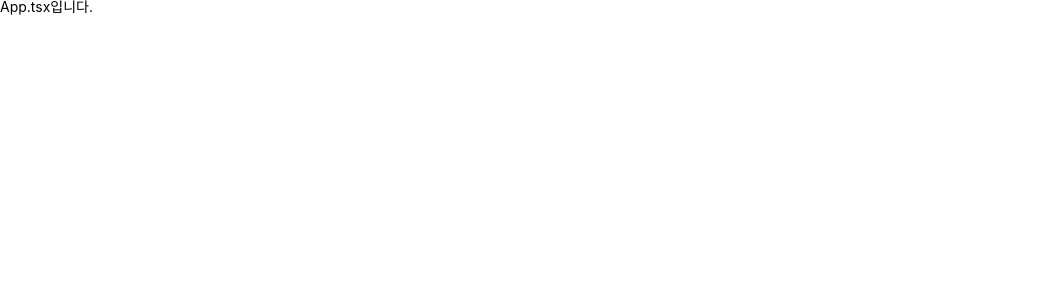
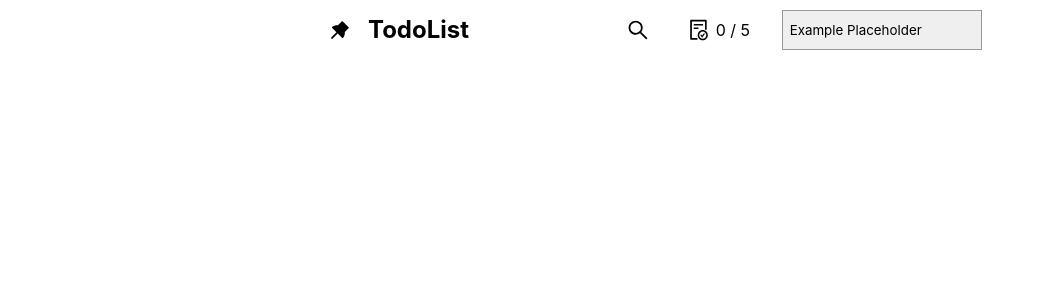
Before and after one commit to TEAM-8ight/8ight-team2, a React (Create React App) app: page / in a window 1280 px wide. Shown: the top 300 px of the page, without its empty margins (0-1044 px from the left). Built offline with nearby package versions, Linux system fonts and the light colour scheme.

Commit message:
Feat: #3 Add Header

```diff
--- a/package.json
+++ b/package.json
@@ -9,6 +9,7 @@
     "@types/styled-components": "^5.1.12",
     "react": "17.0.2",
     "react-dom": "17.0.2",
+    "react-icons": "^4.2.0",
     "react-scripts": "^3.4.4",
     "styled-components": "5.3.0",
     "styled-reset": "^4.3.4"
--- a/src/App.tsx
+++ b/src/App.tsx
@@ -1,7 +1,12 @@
+import MainPage from 'pages/MainPage';
 import React from 'react';
 
 const App = () => {
-  return <div>App.tsx입니다.</div>;
+  return (
+    <div>
+      <MainPage />
+    </div>
+  );
 };
 
 export default App;
--- /dev/null
+++ b/src/components/Header.tsx
@@ -0,0 +1,122 @@
+import React from 'react';
+import styled from 'styled-components';
+import {
+  AiOutlineSearch,
+  AiFillPushpin,
+  AiOutlineFileDone,
+} from 'react-icons/ai';
+
+const Header = () => {
+  return (
+    <Nav>
+      <NavContainer>
+        <NavLogo>
+          <AiFillPushpin />
+          TodoList
+        </NavLogo>
+        <NavMenu>
+          <NavItem>
+            <AiOutlineSearch />
+          </NavItem>
+          <NavItem>
+            <AiOutlineFileDone />0 / 5
+          </NavItem>
+          <NavItem>
+            {/* Todo: 스타일 개선 */}
+            <Select>
+              <option value="" hidden>
+                Example Placeholder
+              </option>
+              <option>시작 안함</option>
+              <option>진행 중</option>
+              <option>완료</option>
+            </Select>
+          </NavItem>
+        </NavMenu>
+      </NavContainer>
+    </Nav>
+  );
+};
+
+const Nav = styled.div`
+  height: 60px;
+  display: flex;
+  justify-content: center;
+  align-items: center;
+  font-size: 1rem;
+  position: sticky;
+  top: 0;
+  z-index: 10;
+`;
+
+const NavContainer = styled.div`
+  display: flex;
+  justify-content: space-between;
+  height: 80px;
+  z-index: 1;
+  width: 100%;
+  padding: 0 24px;
+  max-width: 720px;
+`;
+
+const NavLogo = styled.span`
+  justify-self: flex-start;
+  cursor: pointer;
+  font-size: 1.5rem;
+  display: flex;
+  align-items: center;
+  margin-left: 24px;
+  font-weight: bold;
+
+  & > svg {
+    margin-right: 1rem;
+  }
+`;
+
+const NavMenu = styled.ul`
+  display: flex;
+  align-items: center;
+  list-style: none;
+  text-align: center;
+  margin-right: -22px;
+
+  @media screen and (max-width: 768px) {
+    display: none;
+  }
+`;
+
+const NavItem = styled.li`
+  height: 60px;
+  display: flex;
+  align-items: center;
+  text-decoration: none;
+  padding: 0 1rem;
+  height: 100%;
+  cursor: pointer;
+
+  &:hover {
+    border-bottom: 3px solid lightgray;
+  }
+
+  & > svg {
+    font-size: 24px;
+    margin-right: 5px;
+  }
+`;
+
+const Select = styled.select`
+  width: 200px;
+  padding: 0.8em 0.5em;
+  border: 1px solid #999;
+  font-family: inherit;
+  border-radius: 0px;
+  -webkit-appearance: none;
+  -moz-appearance: none;
+  appearance: none;
+
+  select::-ms-expand {
+    display: none;
+  }
+`;
+
+export default Header;
--- /dev/null
+++ b/src/pages/MainPage.tsx
@@ -0,0 +1,12 @@
+import React from 'react';
+import Header from 'components/Header';
+
+const MainPage = () => {
+  return (
+    <div>
+      <Header />
+    </div>
+  );
+};
+
+export default MainPage;
```
Also changed, not shown: src/components/test.tsx (deleted, +0 -7 lines), src/assets/arrow.jpg (added), src/pages/test.tsx (deleted), 1 other file (tests, documents, lock files or other folders).
